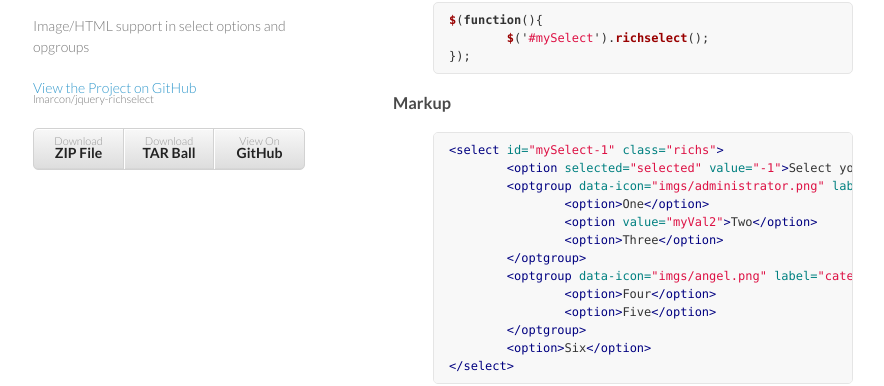
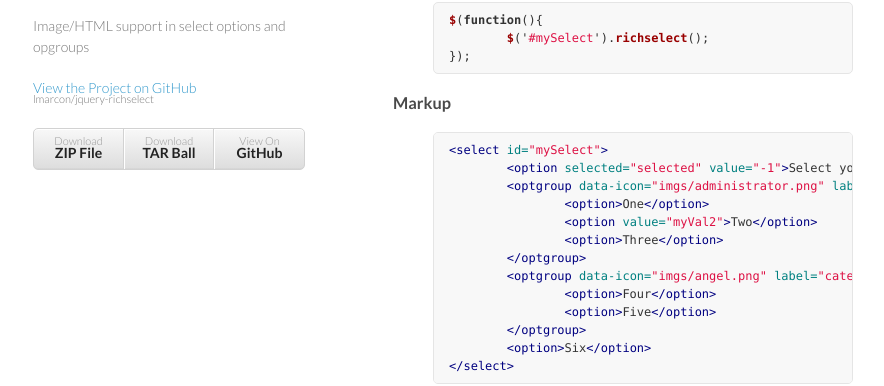
Before and after one commit to lmarcon/jquery-richselect, a Jekyll site: the page built from index.html, in a window 1280 px wide. Shown: the part 94-480 px from the top of the page, without its empty margins (177-1061 px from the left). Built offline with Jekyll 4.4.1, drawn with Linux system fonts in a browser that asks for light colours; nearby versions of some CDN libraries.

Commit message:
Fixed syntax in markdown example

```diff
--- a/_layouts/default.html
+++ b/_layouts/default.html
@@ -40,7 +40,7 @@ $(function(){
 <h3>Markup</h3>
 
 {% highlight html %}
-<select id="mySelect-1" class="richs">
+<select id="mySelect">
 	<option selected="selected" value="-1">Select your option</option>
 	<optgroup data-icon="imgs/administrator.png" label="category 1">
 		<option>One</option>
```
